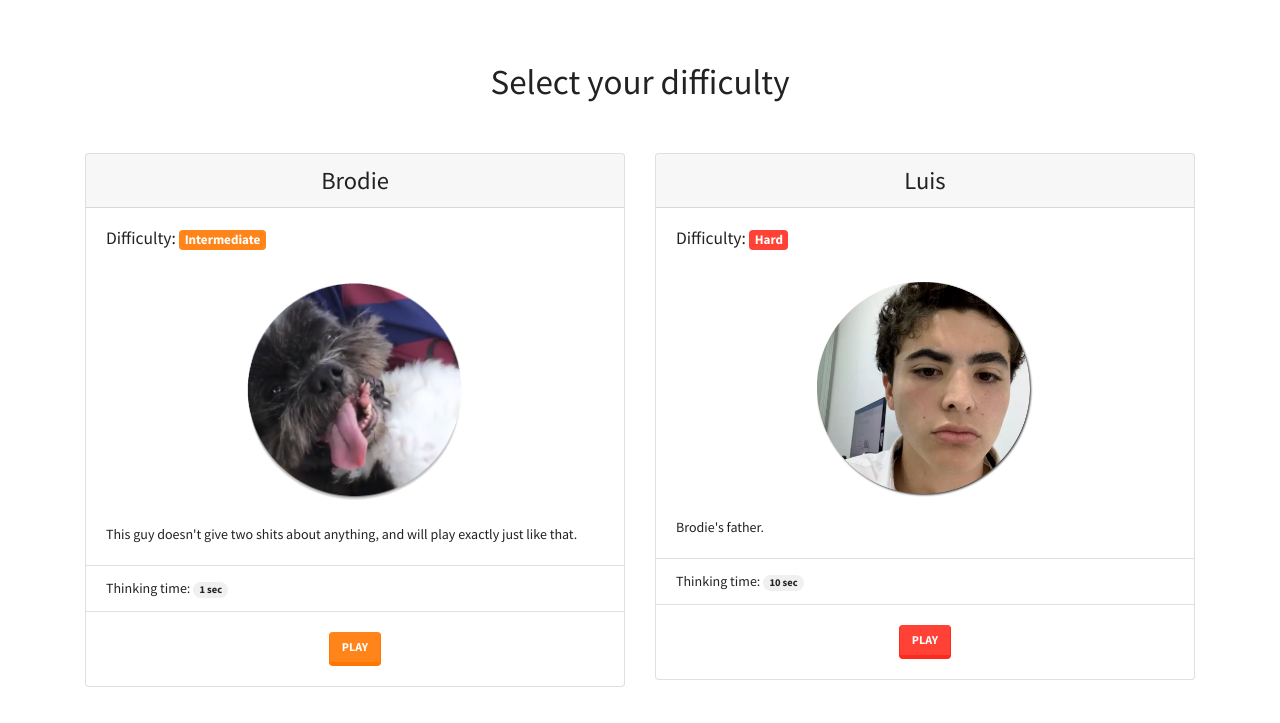
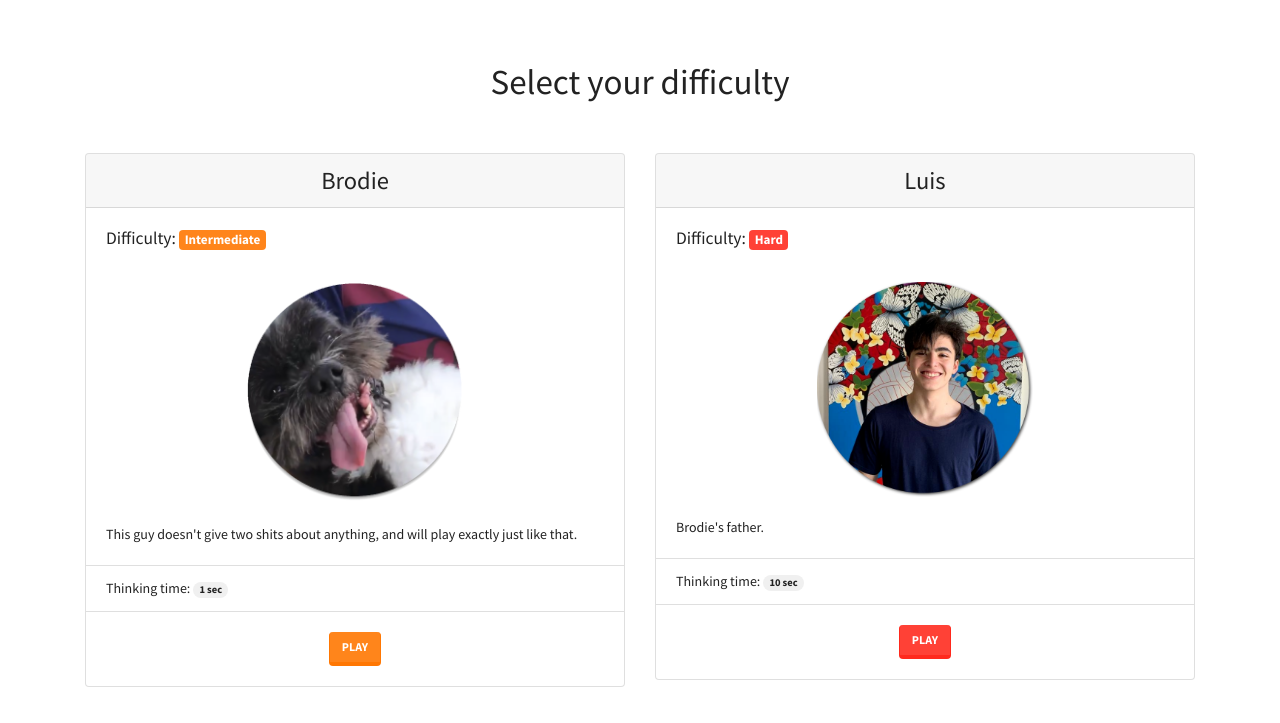
Before and after one commit to LV/PlayLuis, a plain HTML site: page games/chess/chesspick.html in a window 1280 px wide. Shown: the part 59-782 px from the top of the page. Drawn offline with nearby package versions, Linux system fonts and the light colour scheme.

Commit message:
Change to LuisHappy in chesspick

```diff
--- a/games/chess/chesspick.html
+++ b/games/chess/chesspick.html
@@ -72,7 +72,7 @@
 						<div class="card-body">
 							<h5 class="card-title">Difficulty: <span class="badge badge-danger">Hard</span></h5>
 						</div>
-						<center><img style="height: 40%; width: 40%; display: block;" src="../../img/LuisSad.png" alt="Card image"></center>
+						<center><img style="height: 40%; width: 40%; display: block;" src="../../img/LuisHappy.png" alt="Card image"></center>
 						<div class="card-body">
 							<p class="card-text">Brodie's father. </p>
 						</div>
```
Also changed, not shown: img/LuisHappy.png (added).
